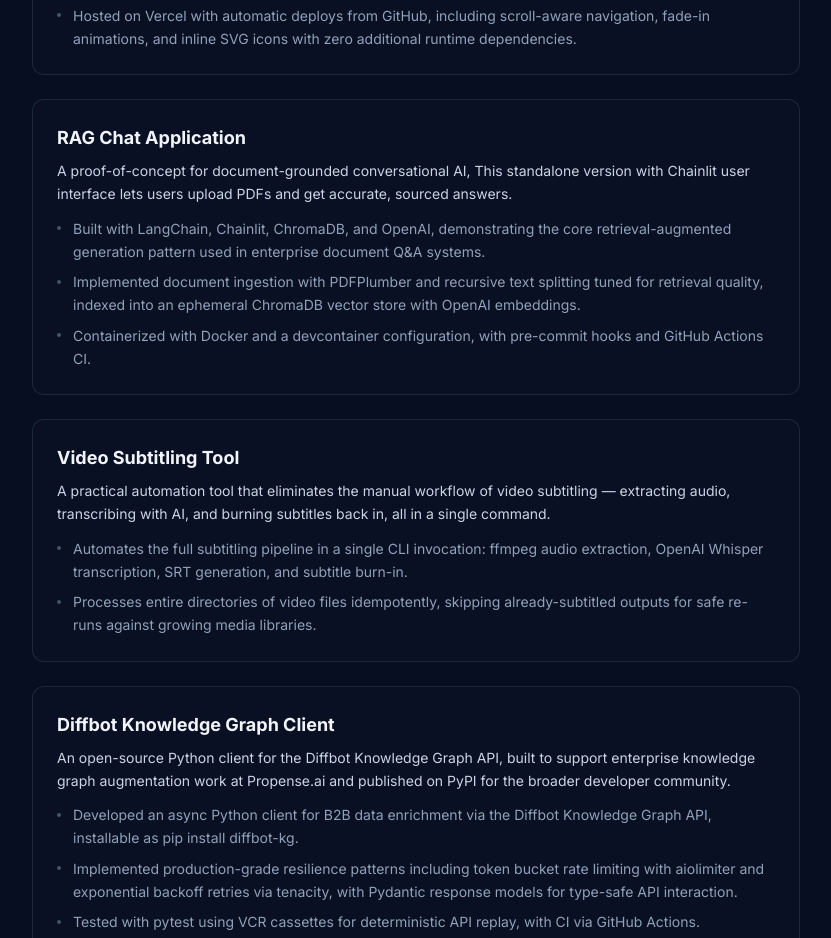
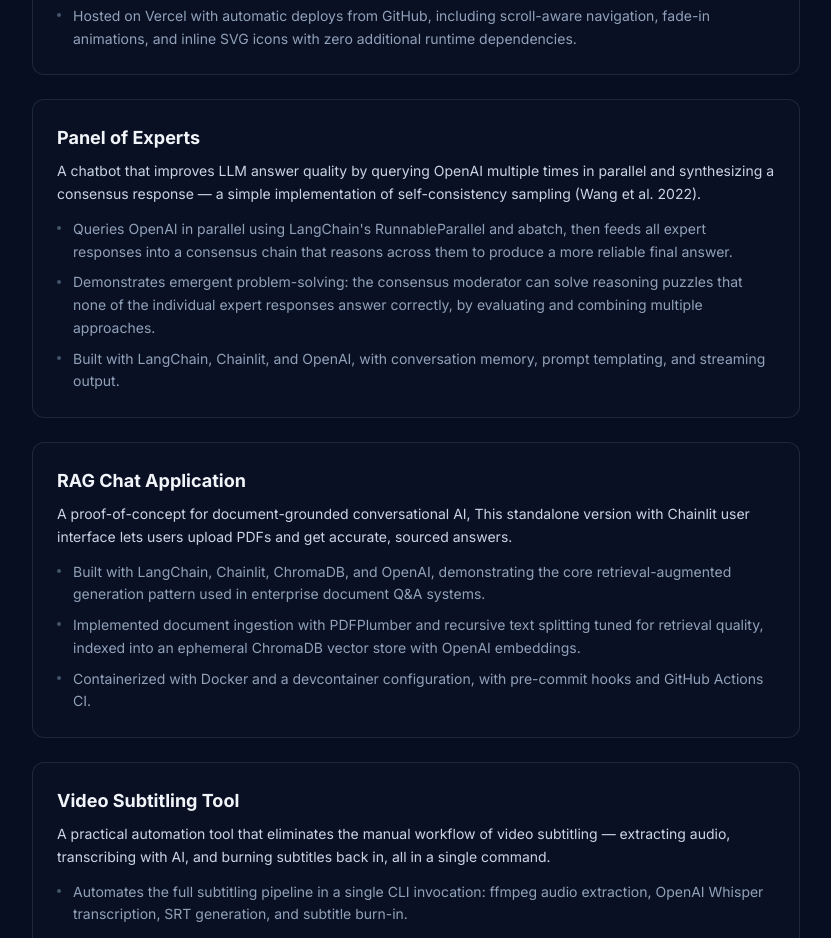
Before and after one commit to brendancsmith/portfolio, a Next.js app: page / in a window 1280 px wide. Shown: the part 5500-6438 px from the top of the page, without its empty margins (224-1055 px from the left). Built offline with nearby package versions, Linux system fonts and the light colour scheme.

Commit message:
Add Panel of Experts project to portfolio

```diff
--- a/data/projects.ts
+++ b/data/projects.ts
@@ -28,6 +28,17 @@
       "Built with Next.js 16, React 19, and TypeScript, styled with Tailwind CSS 4 — statically exported for minimal bundle size and instant page loads.",
       "Separated all content into typed TypeScript data files, keeping UI components free of copy and enabling quick updates without touching JSX.",
       "Hosted on Vercel with automatic deploys from GitHub, including scroll-aware navigation, fade-in animations, and inline SVG icons with zero additional runtime dependencies.",
+    ],
+  },
+  {
+    title: "Panel of Experts",
+    url: "https://github.com/brendancsmith/panel-of-experts",
+    description:
+      "A chatbot that improves LLM answer quality by querying OpenAI multiple times in parallel and synthesizing a consensus response — a simple implementation of self-consistency sampling (Wang et al. 2022).",
+    bullets: [
+      "Queries OpenAI in parallel using LangChain's RunnableParallel and abatch, then feeds all expert responses into a consensus chain that reasons across them to produce a more reliable final answer.",
+      "Demonstrates emergent problem-solving: the consensus moderator can solve reasoning puzzles that none of the individual expert responses answer correctly, by evaluating and combining multiple approaches.",
+      "Built with LangChain, Chainlit, and OpenAI, with conversation memory, prompt templating, and streaming output.",
     ],
   },
   {
```
